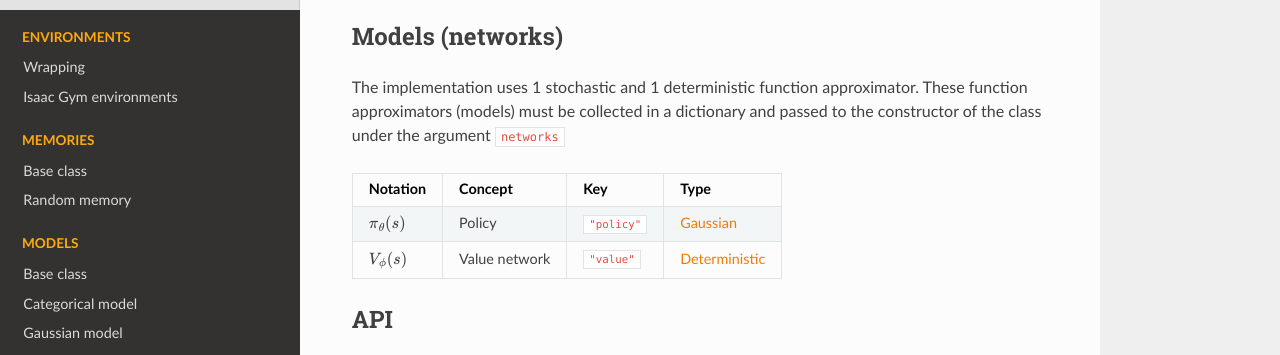
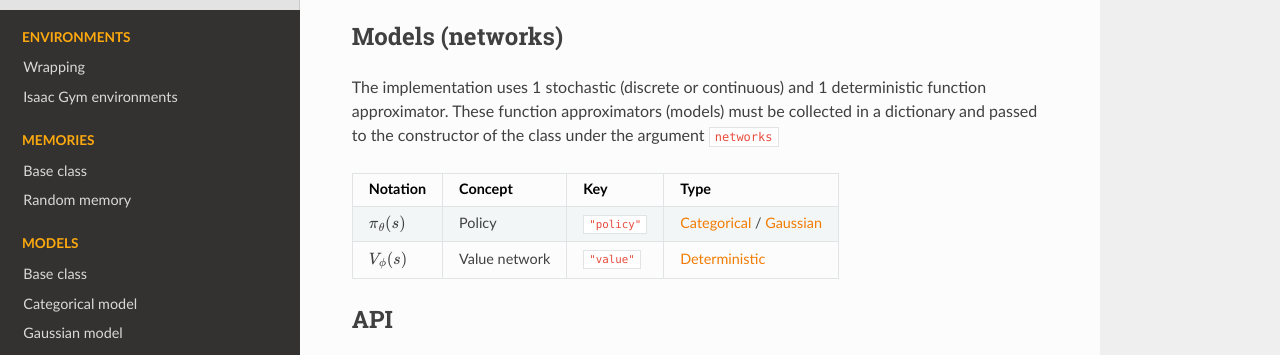
Before and after one commit to Toni-SM/skrl, a Sphinx documentation site: the page built from docs/source/modules/skrl.agents.ppo.rst, in a window 1280 px wide and 900 px high, scrolled down 1078 px, cut to the strip 253-608 px from the top of the window. Built offline with Sphinx 7.4.7 and the Read the Docs theme 2.0.0, drawn with Linux system fonts in a browser that asks for light colours; pages that are not in the unit, such as notebooks, are missing from menus.

Commit message:
Add categorical model to PPO docs

```diff
--- a/docs/source/modules/skrl.agents.ppo.rst
+++ b/docs/source/modules/skrl.agents.ppo.rst
@@ -54,7 +54,7 @@ Configuration and hyperparameters
 Models (networks)
 ^^^^^^^^^^^^^^^^^
 
-The implementation uses 1 stochastic and 1 deterministic function approximator. These function approximators (models) must be collected in a dictionary and passed to the constructor of the class under the argument :literal:`networks`
+The implementation uses 1 stochastic (discrete or continuous) and 1 deterministic function approximator. These function approximators (models) must be collected in a dictionary and passed to the constructor of the class under the argument :literal:`networks`
 
 .. list-table::
    :header-rows: 1
@@ -66,7 +66,7 @@ The implementation uses 1 stochastic and 1 deterministic function approximator.
    * - :math:`\pi_\theta(s)`
      - Policy
      - :literal:`"policy"`
-     - :ref:`Gaussian <models_gaussian>`
+     - :ref:`Categorical <models_categorical>` / :ref:`Gaussian <models_gaussian>`
    * - :math:`V_\phi(s)`
      - Value network
      - :literal:`"value"`
```
